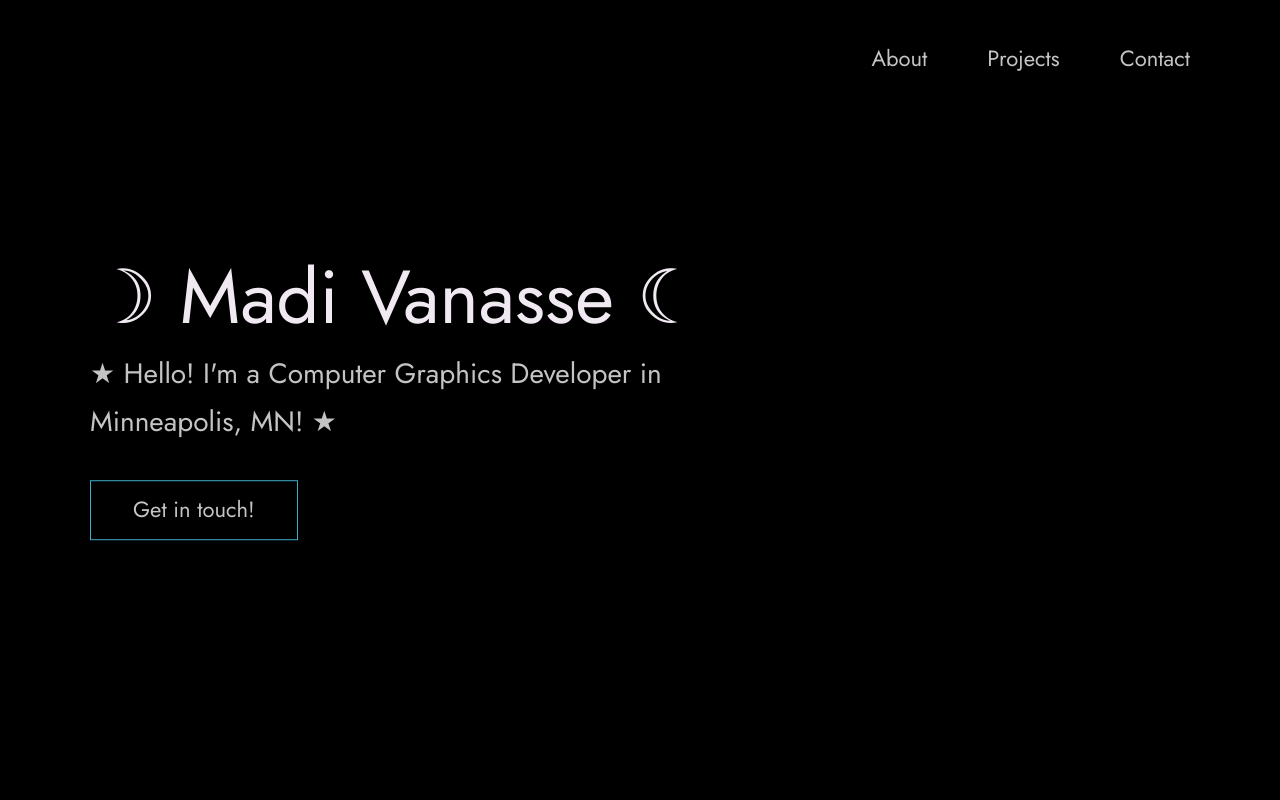
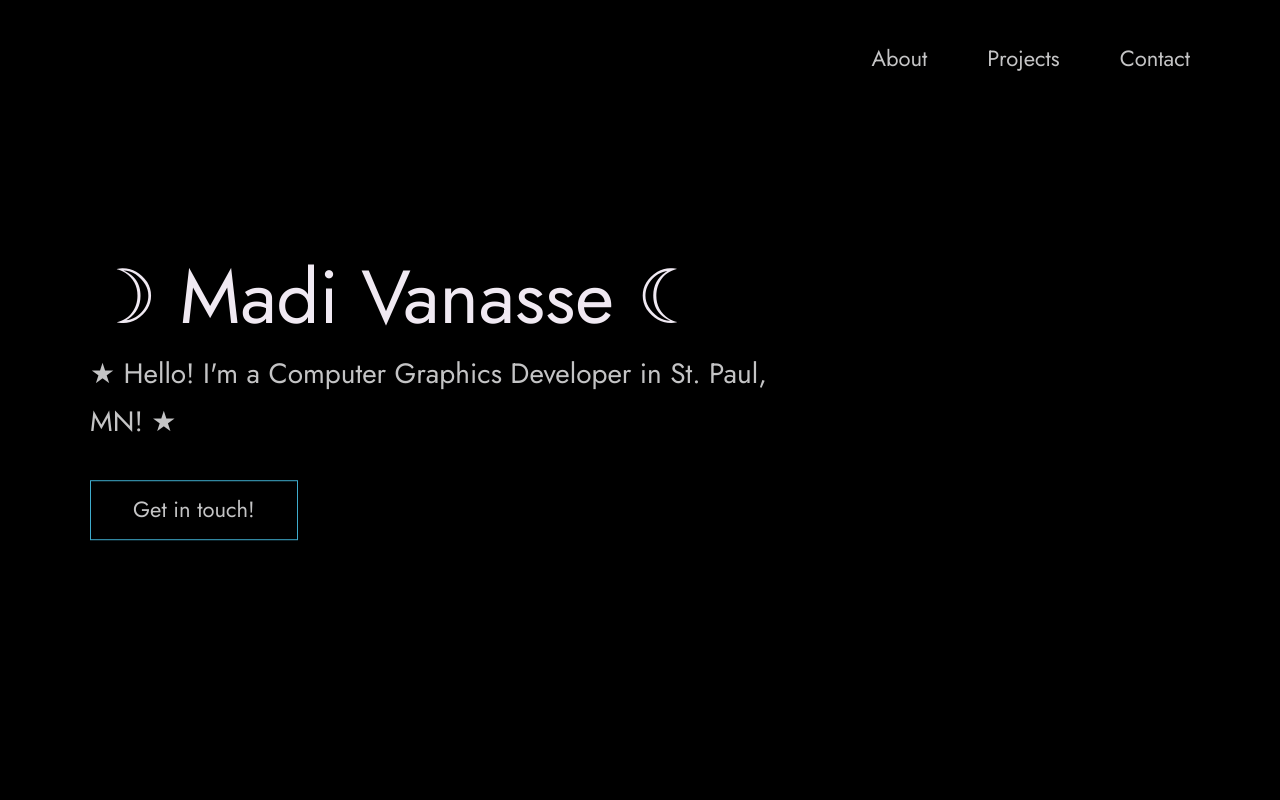
Before and after one commit to MyNameIsMadness/Portfolio-Site, a website: page index.html in a window 1280 px wide. Shown: the top 800 px of the page. Drawn offline with Linux system fonts and the light colour scheme.

Commit message:
Prep for career fair

```diff
--- a/index.html
+++ b/index.html
@@ -59,7 +59,7 @@
           <span>☽ Madi Vanasse ☾</span>
         </h1>
         <!-- Put a small paragraph about yourself -->
-        <p>★ Hello! I'm a Computer Graphics Developer in Minneapolis, MN! ★</p>
+        <p>★ Hello! I'm a Computer Graphics Developer in St. Paul, MN! ★</p>
         <a href="#contact" class="btn btn--pink">Get in touch!</a>
       </div>
     </div>
```
